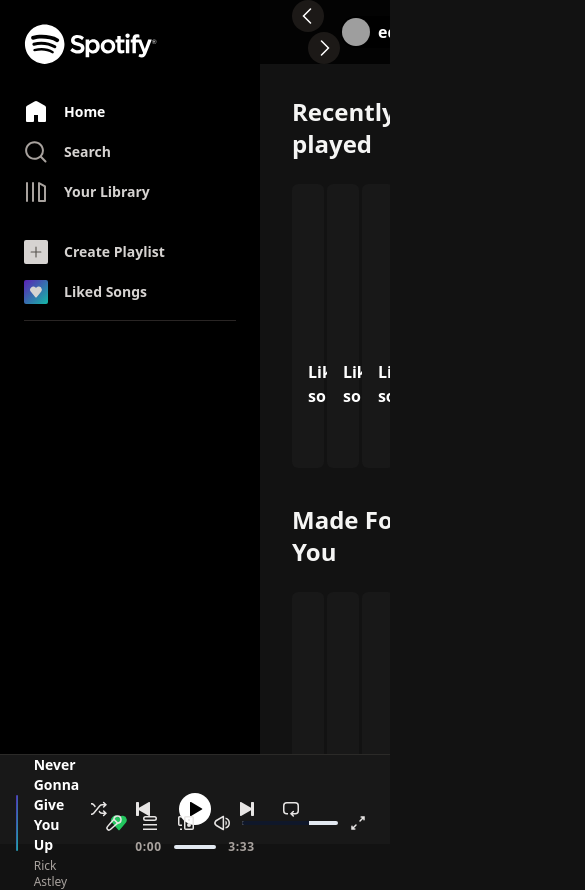
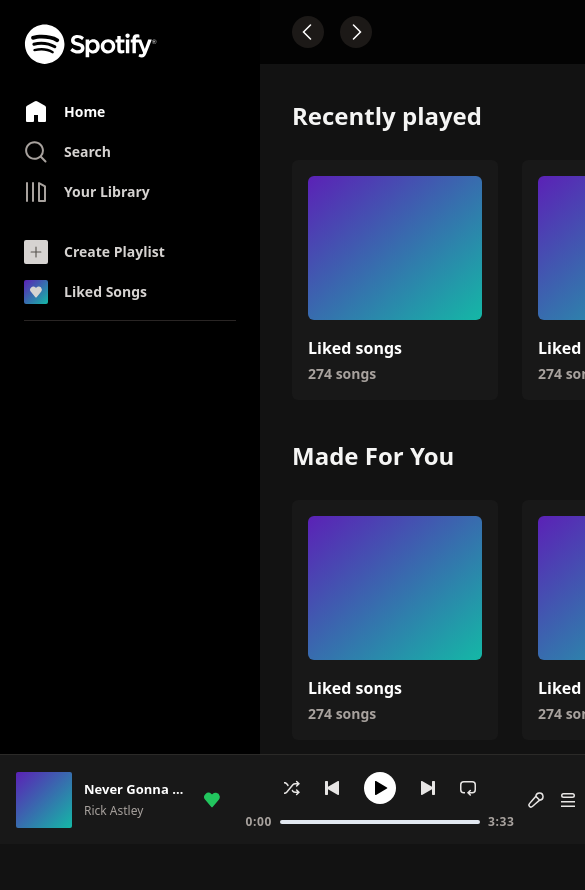
Before and after one commit to eduamdev/spotify-web-ui-clone, a Next.js app: page / in a window 390 px wide. Shown: the top 890 px of the page, 585 px wide, since content can reach past the window. After the commit the page ends 844 px from the top, so only its background shows below. Built offline with nearby package versions, Linux system fonts and the light colour scheme; grey boxes are pictures that could not be loaded.

Commit message:
improve layout for mobile devices

```diff
--- a/components/main-view.jsx
+++ b/components/main-view.jsx
@@ -62,14 +62,16 @@
                   <AvatarImage src="https://github.com/edroamz.png" />
                   <AvatarFallback>EA</AvatarFallback>
                 </Avatar>
-                <span className="font-semibold text-white leading-none">
+                <span className="hidden lg:block font-semibold text-white leading-none">
                   edroamz
                 </span>
-                {open ? (
-                  <Icons.caretUp className="h-4 w-4 text-white mr-1" />
-                ) : (
-                  <Icons.caretDown className="h-4 w-4 text-white mr-1" />
-                )}
+                <span className="hidden lg:block">
+                  {open ? (
+                    <Icons.caretUp className="h-4 w-4 text-white mr-1" />
+                  ) : (
+                    <Icons.caretDown className="h-4 w-4 text-white mr-1" />
+                  )}
+                </span>
               </div>
             </DropdownMenuTrigger>
             <DropdownMenuContent
@@ -107,7 +109,7 @@
                   Show all
                 </Button>
               </div>
-              <div className="mt-6 overflow-hidden grid grid-cols-6 items-stretch justify-start gap-x-6">
+              <div className="mt-6 grid grid-cols-[repeat(auto-fit,minmax(180px,_1fr))] overflow-hidden grid-rows-[1fr_0_0_0_0_0] items-stretch justify-start gap-x-6">
                 {data.section.content.map((item) => (
                   <Card key={item.id} title={item.title} text={item.text} />
                 ))}
--- a/components/media-player.jsx
+++ b/components/media-player.jsx
@@ -10,9 +10,9 @@
 
 export function MediaPlayer() {
   return (
-    <div className="grid grid-cols-3 items-center justify-center bg-[#181818] border-t border-stone-600/30 px-4">
-      <div className="flex flex-row items-center gap-x-4">
-        <div className="group/coverArt relative h-[56px] w-[56px] bg-gradient-to-br from-violet-800 to-teal-500 rounded-sm">
+    <div className="min-w-[760px] w-full flex flex-1 flex-row items-center justify-between bg-[#181818] border-t border-stone-600/30 px-4 overflow-hidden">
+      <div className="w-[30%] flex flex-row items-center justify-start gap-x-3">
+        <div className="group/coverArt relative h-[56px] w-[56px] shrink-0 bg-gradient-to-br from-violet-800 to-teal-500 rounded-sm">
           <TooltipProvider>
             <Tooltip>
               <TooltipTrigger asChild>
@@ -25,7 +25,7 @@
           </TooltipProvider>
         </div>
         <div className="flex flex-col items-start justify-center gap-y-[3px]">
-          <p className="text-white font-semibold text-sm">
+          <p className="text-white max-w-[100px] truncate lg:max-w-none font-semibold text-[13px] lg:text-sm">
             Never Gonna Give You Up
           </p>
           <p className="text-xs text-stone-400">Rick Astley</p>
@@ -33,7 +33,7 @@
         <TooltipProvider>
           <Tooltip>
             <TooltipTrigger asChild>
-              <Button variant="ghost" size="sm" className="ml-2">
+              <Button variant="ghost" size="sm">
                 <Icons.heart className="h-4 w-4 text-green-500" />
               </Button>
             </TooltipTrigger>
@@ -41,8 +41,8 @@
           </Tooltip>
         </TooltipProvider>
       </div>
-      <div className="flex flex-col items-center justify-center gap-y-3">
-        <div className="flex items-center justify-center gap-x-3">
+      <div className="w-[40%] flex flex-col items-center justify-center gap-y-2 max-w-[722px]">
+        <div className="flex items-center justify-center gap-x-2 lg:gap-x-3">
           <TooltipProvider>
             <Tooltip>
               <TooltipTrigger asChild>
@@ -94,11 +94,11 @@
             </Tooltip>
           </TooltipProvider>
         </div>
-        <div className="w-full flex flex-row items-center justify-center gap-x-3">
+        <div className="w-full flex flex-row items-center justify-center gap-x-2">
           <span className="text-xs tracking-wider font-semibold text-stone-400">
             0:00
           </span>
-          <div className="max-w-md w-full">
+          <div className="max-w-[200px] lg:max-w-md w-full">
             <Slider defaultValue={[0]} max={100} step={1} />
           </div>
           <span className="text-xs tracking-wider font-semibold text-stone-400">
@@ -106,8 +106,8 @@
           </span>
         </div>
       </div>
-      <div className="flex flex-row items-center justify-end">
-        <div className="flex flex-row items-center justify-center gap-x-1">
+      <div className="w-[30%] flex flex-row items-center justify-end">
+        <div className="flex flex-row items-center justify-center gap-x-0 lg:gap-x-1">
           <TooltipProvider>
             <Tooltip>
               <TooltipTrigger asChild>
@@ -148,7 +148,7 @@
               <TooltipContent>Mute</TooltipContent>
             </Tooltip>
           </TooltipProvider>
-          <div className="w-24">
+          <div className="w-16 lg:w-24">
             <Slider defaultValue={[70]} max={100} step={1} />
           </div>
           <TooltipProvider>
```
